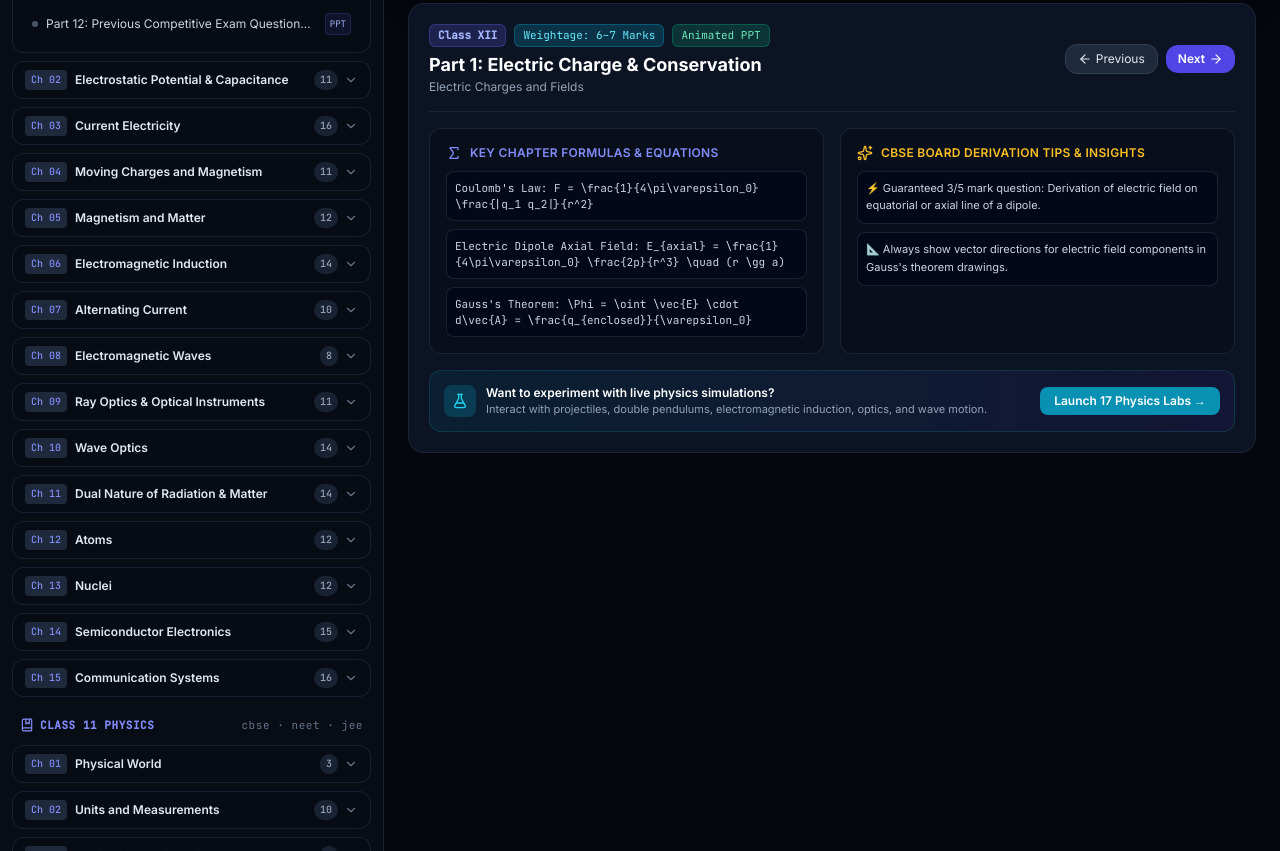
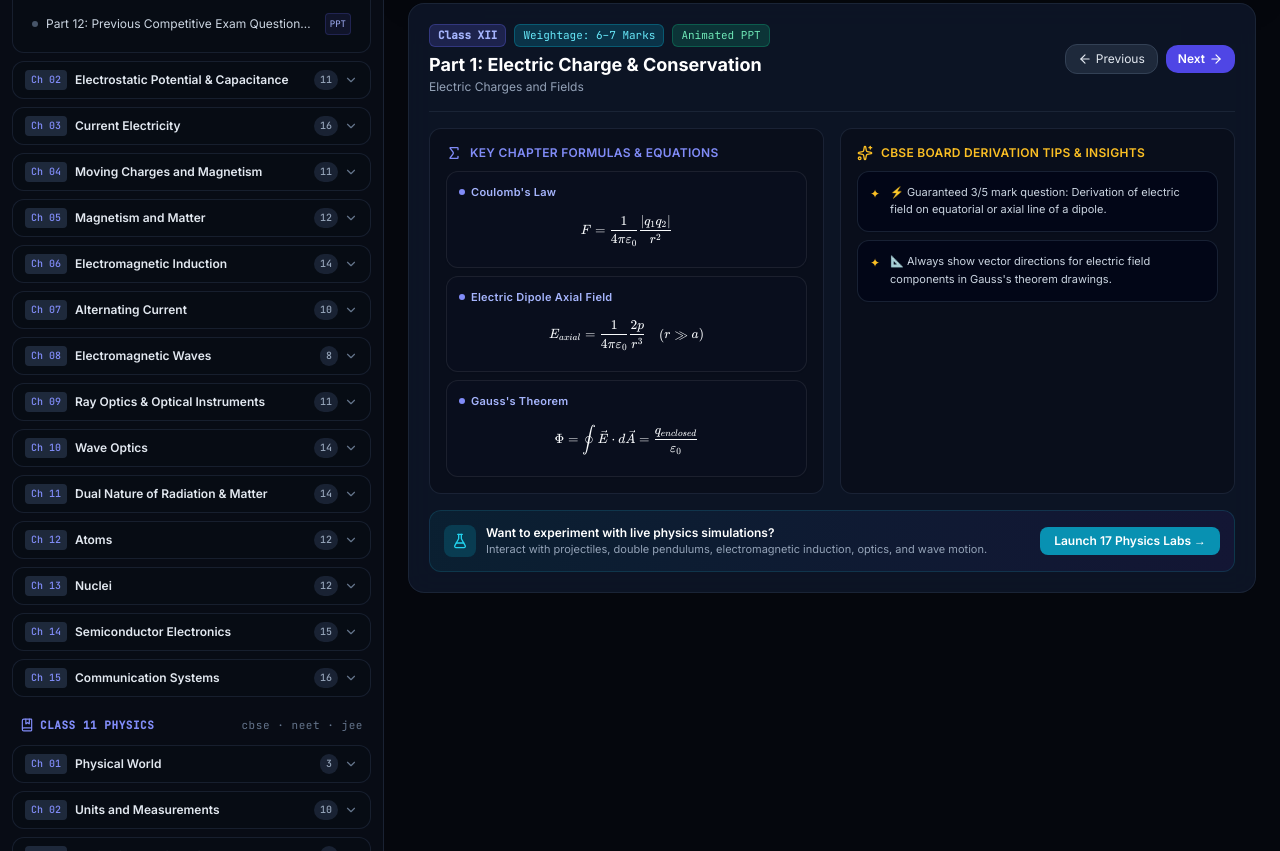
Before and after one commit to gaprasanth1711/Physics, a plain HTML site: page presentations.html in a window 1280 px wide. Shown: the part 740-1591 px from the top of the page. Drawn offline with nearby package versions, Linux system fonts and the light colour scheme.

Commit message:
Fix KaTeX math formula rendering and add Open in Drive link in presentations portal

```diff
--- a/presentations.html
+++ b/presentations.html
@@ -10,10 +10,9 @@
   <script src="https://cdn.tailwindcss.com"></script>
   <!-- Lucide Icons -->
   <script src="https://unpkg.com/lucide@latest"></script>
-  <!-- KaTeX for math rendering -->
+  <!-- KaTeX for rendered math equations -->
   <link rel="stylesheet" href="https://cdn.jsdelivr.net/npm/katex@0.16.8/dist/katex.min.css">
-  <script defer src="https://cdn.jsdelivr.net/npm/katex@0.16.8/dist/katex.min.js"></script>
-  <script defer src="https://cdn.jsdelivr.net/npm/katex@0.16.8/dist/contrib/auto-render.min.js"></script>
+  <script src="https://cdn.jsdelivr.net/npm/katex@0.16.8/dist/katex.min.js" onload="if(window.onKaTeXReady) window.onKaTeXReady()"></script>
 
   <!-- Content Catalogue Data Model -->
   <script src="data/catalogue.js"></script>
@@ -202,6 +201,24 @@
     .color-swatch.active {
       ring-width: 2px;
       transform: scale(1.15);
+    }
+
+    /* KaTeX Display in Formula Cards */
+    .formula-card {
+      background: rgba(10, 15, 30, 0.85);
+      border: 1px solid rgba(255, 255, 255, 0.08);
+      transition: all 0.2s ease-in-out;
+    }
+    .formula-card:hover {
+      border-color: rgba(99, 102, 241, 0.4);
+      background: rgba(15, 23, 42, 0.95);
+    }
+    .katex-display {
+      margin: 0.35rem 0 !important;
+    }
+    .katex {
+      font-size: 1.12em !important;
+      color: #f8fafc;
     }
   </style>
 </head>
@@ -397,6 +414,11 @@
           <button id="btnReloadSlide" class="p-1.5 text-slate-400 hover:text-white bg-slate-800 hover:bg-slate-700 rounded-lg border border-slate-700 transition" title="Reload Presentation">
             <i data-lucide="rotate-ccw" class="w-3.5 h-3.5"></i>
           </button>
+
+          <a id="btnOpenExternal" href="#" target="_blank" rel="noopener noreferrer" class="flex items-center gap-1.5 px-2.5 py-1.5 text-slate-300 hover:text-white bg-slate-800 hover:bg-slate-700 rounded-lg border border-slate-700 text-xs transition" title="Open Presentation in Google Drive / Slides tab">
+            <i data-lucide="external-link" class="w-3.5 h-3.5 text-indigo-400"></i>
+            <span class="hidden md:inline">Open in Drive</span>
+          </a>
 
           <button id="btnFullscreen" class="flex items-center gap-1.5 px-3 py-1.5 text-white bg-indigo-600 hover:bg-indigo-500 rounded-lg text-xs font-semibold shadow transition" title="Enter Fullscreen Presentation (Press 'F')">
             <i data-lucide="maximize" class="w-3.5 h-3.5"></i>
@@ -669,6 +691,7 @@
       const btnPrevTopic = document.getElementById('btnPrevTopic');
       const btnNextTopic = document.getElementById('btnNextTopic');
       const btnReloadSlide = document.getElementById('btnReloadSlide');
+      const btnOpenExternal = document.getElementById('btnOpenExternal');
       const btnFullscreen = document.getElementById('btnFullscreen');
 
       // Tracker & Cards
@@ -848,6 +871,74 @@
         lucide.createIcons();
       }
 
+      // Helper: Render individual formula with KaTeX math rendering
+      function renderFormulaCard(formulaText) {
+        let label = '';
+        let latex = formulaText.trim();
+        const colonIdx = formulaText.indexOf(':');
+        // Check if colon serves as a title label (e.g. "Coulomb's Law:")
+        if (colonIdx !== -1 && !formulaText.slice(0, colonIdx).includes('\\')) {
+          label = formulaText.slice(0, colonIdx).trim();
+          latex = formulaText.slice(colonIdx + 1).trim();
+        }
+
+        // Strip any wrapping $ or $$ or \[
+        latex = latex.replace(/^\$\$|^\\\[|^\$|\$\$$|\\\]$|\$$/g, '').trim();
+
+        let renderedMath = '';
+        if (window.katex && window.katex.renderToString) {
+          try {
+            renderedMath = window.katex.renderToString(latex, {
+              displayMode: true,
+              throwOnError: false
+            });
+          } catch (e) {
+            console.warn('KaTeX render error:', e);
+            renderedMath = `<span class="font-mono text-xs text-indigo-300">${latex}</span>`;
+          }
+        } else {
+          // If KaTeX CDN is still in flight
+          renderedMath = `<div class="katex-pending font-mono text-xs text-indigo-300 py-1" data-latex="${encodeURIComponent(latex)}">${latex}</div>`;
+        }
+
+        const card = document.createElement('div');
+        card.className = 'formula-card p-3 rounded-xl space-y-1.5 shadow-sm';
+
+        if (label) {
+          const header = document.createElement('div');
+          header.className = 'text-[11px] font-semibold text-indigo-300 tracking-wide flex items-center gap-1.5';
+          header.innerHTML = `<span class="w-1.5 h-1.5 rounded-full bg-indigo-400"></span><span>${label}</span>`;
+          card.appendChild(header);
+        }
+
+        const mathContainer = document.createElement('div');
+        mathContainer.className = 'overflow-x-auto py-1 text-slate-100 flex items-center justify-start sm:justify-center';
+        mathContainer.innerHTML = renderedMath;
+        card.appendChild(mathContainer);
+
+        return card;
+      }
+
+      function updateActiveFormulas(current) {
+        cardFormulasContainer.innerHTML = '';
+        if (current.formulas && current.formulas.length > 0) {
+          current.formulas.forEach(formulaText => {
+            cardFormulasContainer.appendChild(renderFormulaCard(formulaText));
+          });
+        } else {
+          cardFormulasContainer.innerHTML = '<p class="text-slate-500 italic text-[11px] p-2">Core concept presentation; refer to live derivations inside the slide.</p>';
+        }
+      }
+
+      // Global callback triggered when KaTeX library finishes loading
+      window.onKaTeXReady = function() {
+        const flat = getFlattenedTopics();
+        const current = flat.find(item => item.topic.id === state.activeTopicId);
+        if (current) {
+          updateActiveFormulas(current);
+        }
+      };
+
       // 5. Select Topic & Load Presentation
       function selectTopic(classId, chapterId, topicId) {
         // Save current canvas annotations into memory
@@ -874,46 +965,28 @@
         cardChapterTitle.textContent = `${current.chapterTitle}`;
         loaderTopicTitle.textContent = `Streaming ${current.topic.title}...`;
 
-        // Render Formulas
-        cardFormulasContainer.innerHTML = '';
-        if (current.formulas && current.formulas.length > 0) {
-          current.formulas.forEach(formulaText => {
-            const div = document.createElement('div');
-            div.className = 'p-2 rounded-lg bg-slate-950/70 border border-slate-800/80 font-mono text-[11px]';
-            div.innerHTML = formulaText;
-            cardFormulasContainer.appendChild(div);
-          });
-        } else {
-          cardFormulasContainer.innerHTML = '<p class="text-slate-500 italic text-[11px]">Core concept presentation; refer to live derivations inside the slide.</p>';
-        }
+        // Render Formulas with KaTeX Math Rendering
+        updateActiveFormulas(current);
 
         // Render Exam Tips
         cardTipsContainer.innerHTML = '';
         if (current.tips && current.tips.length > 0) {
           current.tips.forEach(tipText => {
             const div = document.createElement('div');
-            div.className = 'p-2 rounded-lg bg-slate-950/70 border border-slate-800/80 text-[11px] text-slate-300 leading-relaxed';
-            div.innerHTML = tipText;
+            div.className = 'p-3 rounded-xl bg-slate-950/80 border border-slate-800/80 text-[11px] text-slate-300 leading-relaxed flex items-start gap-2.5 shadow-sm';
+            div.innerHTML = `<span class="text-amber-400 mt-0.5 shrink-0 text-xs">✦</span><span>${tipText}</span>`;
             cardTipsContainer.appendChild(div);
           });
         } else {
-          cardTipsContainer.innerHTML = '<p class="text-slate-500 italic text-[11px]">Focus on conceptual understanding and diagram label accuracy.</p>';
-        }
-
-        // Re-render KaTeX if available
-        if (window.renderMathInElement) {
-          window.renderMathInElement(cardFormulasContainer, {
-            delimiters: [
-              { left: '$$', right: '$$', display: true },
-              { left: '$', right: '$', display: false }
-            ],
-            throwOnError: false
-          });
+          cardTipsContainer.innerHTML = '<p class="text-slate-500 italic text-[11px] p-2">Focus on conceptual understanding and diagram label accuracy.</p>';
         }
 
         // Show Loading Overlay and Load Verified Embed URL
         slideLoader.classList.remove('opacity-0', 'pointer-events-none');
         presentationIframe.src = current.topic.embedUrl;
+        if (btnOpenExternal) {
+          btnOpenExternal.href = `https://docs.google.com/presentation/d/${current.topic.fileId}/edit?usp=sharing`;
+        }
 
         presentationIframe.onload = function() {
           setTimeout(() => {
```
